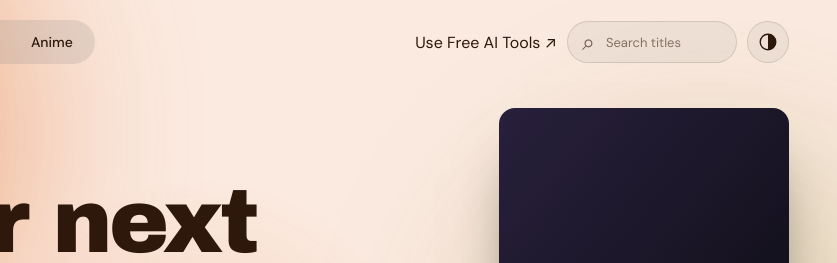
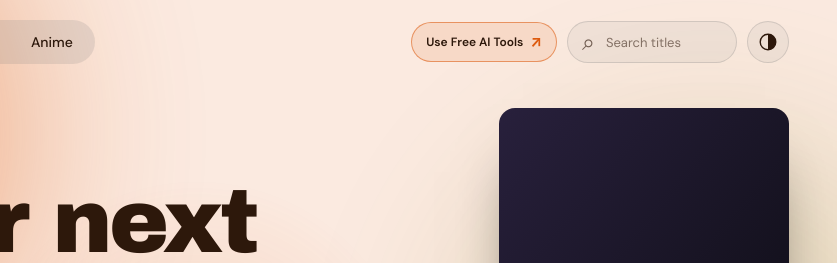
Before and after one commit to Novai8/RAPIFLIX, a plain HTML site: page index.html in a window 1280 px wide. Shown: the top 263 px of the page, 443-1280 px from the left. Drawn offline with nearby package versions, Linux system fonts and the light colour scheme; no server answers; a web font is replaced by a local one.

Commit message:
Style the Rapigents cross-site header CTA

```diff
--- a/styles.css
+++ b/styles.css
@@ -131,3 +131,36 @@ html[data-page=trending] #movieGrid .movie-card:nth-child(n+11) { display: block
 @media (max-width: 760px) {
   html[data-page=trending] #movieGrid { grid-template-columns: repeat(2, minmax(0, 1fr)); gap: 22px 13px; }
 }
+
+
+/* Cross-site promotion: compact, readable and responsive in the header. */
+.cross-site-cta {
+  display: inline-flex;
+  align-items: center;
+  justify-content: center;
+  gap: 7px;
+  min-height: 40px;
+  padding: 0 14px;
+  border: 1px solid color-mix(in srgb, var(--btn) 55%, transparent);
+  border-radius: 999px;
+  background: color-mix(in srgb, var(--btn) 12%, var(--bg));
+  color: var(--fg);
+  font-size: 12px;
+  font-weight: 700;
+  white-space: nowrap;
+  transition: transform .25s var(--ease), background .25s ease, border-color .25s ease;
+}
+.cross-site-cta span { color: var(--btn); font-size: 15px; }
+.cross-site-cta:hover {
+  transform: translateY(-2px);
+  background: color-mix(in srgb, var(--btn) 24%, var(--bg));
+  border-color: var(--btn);
+}
+@media (max-width: 760px) {
+  .cross-site-cta { min-height: 36px; padding: 0 10px; font-size: 11px; }
+  .header-actions { gap: 7px; }
+}
+@media (max-width: 460px) {
+  .cross-site-cta { font-size: 10px; gap: 4px; padding: 0 8px; }
+  .header-actions { flex-wrap: wrap; justify-content: flex-end; }
+}
```
